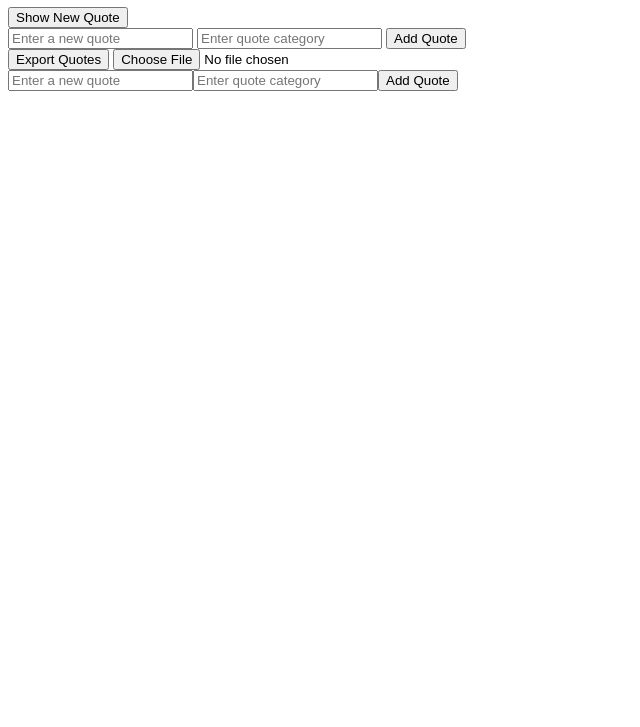
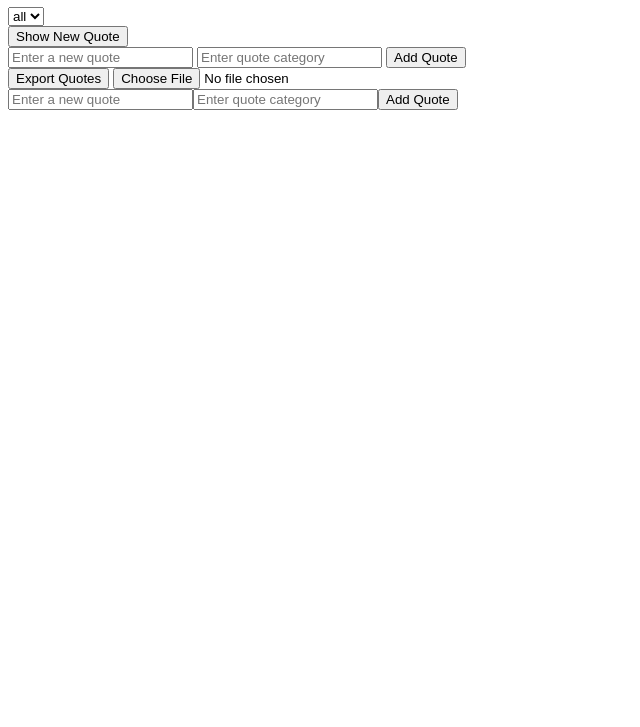
Before and after one commit to HamzaAcb/alx_fe_javascript, a plain HTML site: page dom-manipulation/index.html in a window 1280 px wide. Shown: the part 73-800 px from the top of the page, without its empty margins (0-640 px from the left). Drawn offline with Linux system fonts and the light colour scheme.

Commit message:
Enhance Dynamic Quote Generator with filtering system and web storage integration

```diff
--- a/dom-manipulation/index.html
+++ b/dom-manipulation/index.html
@@ -7,6 +7,12 @@
 </head>
 <body>
   <h1>Dynamic Quote Generator</h1>
+  <div>
+    <select id="categoryFilter" onchange="filterQuotes()">
+      <option value="all">All Categories</option>
+      <!-- Dynamically populated categories -->
+    </select>
+  </div>
   <div id="quoteDisplay"></div>
   <button id="newQuote">Show New Quote</button>
   <div>
--- a/dom-manipulation/script.js
+++ b/dom-manipulation/script.js
@@ -11,6 +11,18 @@ function loadQuotes() {
   const storedQuotes = localStorage.getItem('quotes');
   if (storedQuotes) {
     quotes = JSON.parse(storedQuotes);
+  }
+}
+
+// Function to populate categories dynamically
+function populateCategories() {
+  const categories = ['all', ...new Set(quotes.map(quote => quote.category))];
+  const categoryFilter = document.getElementById('categoryFilter');
+  categoryFilter.innerHTML = categories.map(category => `<option value="${category}">${category}</option>`).join('');
+  const lastSelectedCategory = localStorage.getItem('lastSelectedCategory');
+  if (lastSelectedCategory) {
+    categoryFilter.value = lastSelectedCategory;
+    filterQuotes();
   }
 }
 
@@ -30,6 +42,7 @@ function addQuote() {
   if (newQuoteText && newQuoteCategory) {
     quotes.push({ text: newQuoteText, category: newQuoteCategory });
     saveQuotes();
+    populateCategories();
     document.getElementById('newQuoteText').value = '';
     document.getElementById('newQuoteCategory').value = '';
     alert('New quote added successfully!');
@@ -81,9 +94,25 @@ function importFromJsonFile(event) {
     const importedQuotes = JSON.parse(event.target.result);
     quotes.push(...importedQuotes);
     saveQuotes();
+    populateCategories();
     alert('Quotes imported successfully!');
   };
   fileReader.readAsText(event.target.files[0]);
+}
+
+// Function to filter quotes based on selected category
+function filterQuotes() {
+  const selectedCategory = document.getElementById('categoryFilter').value;
+  localStorage.setItem('lastSelectedCategory', selectedCategory);
+  const filteredQuotes = selectedCategory === 'all' ? quotes : quotes.filter(quote => quote.category === selectedCategory);
+  const quoteDisplay = document.getElementById('quoteDisplay');
+  if (filteredQuotes.length > 0) {
+    const randomIndex = Math.floor(Math.random() * filteredQuotes.length);
+    const quote = filteredQuotes[randomIndex];
+    quoteDisplay.innerHTML = `<p>${quote.text}</p><p><em>${quote.category}</em></p>`;
+  } else {
+    quoteDisplay.innerHTML = '<p>No quotes available for this category.</p>';
+  }
 }
 
 // Event listeners
@@ -93,6 +122,7 @@ document.getElementById('importFile').addEventListener('change', importFromJsonF
 
 // Initialize the application
 loadQuotes();
+populateCategories();
 createAddQuoteForm();
 
 // Display the last viewed quote on page load (if any)
```
